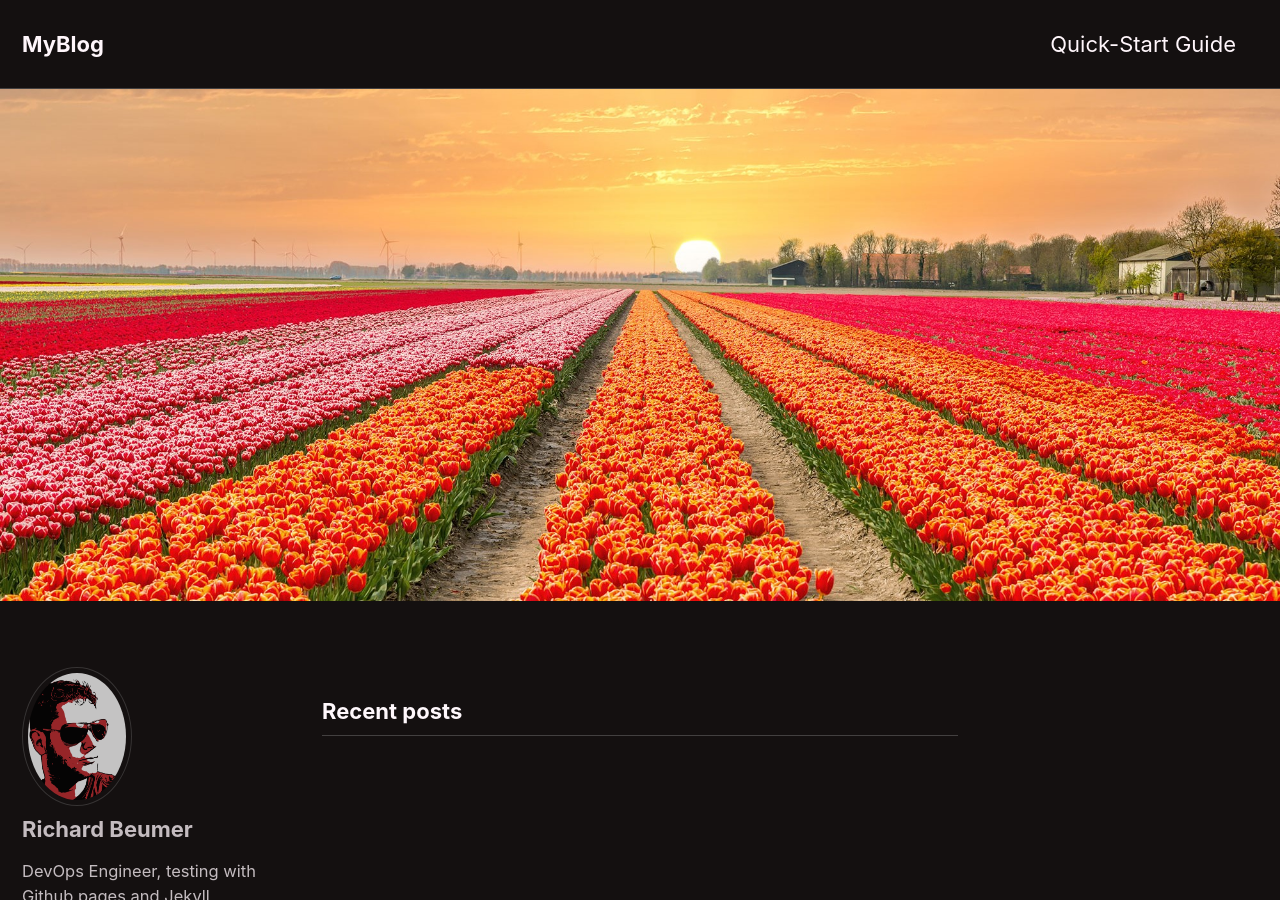
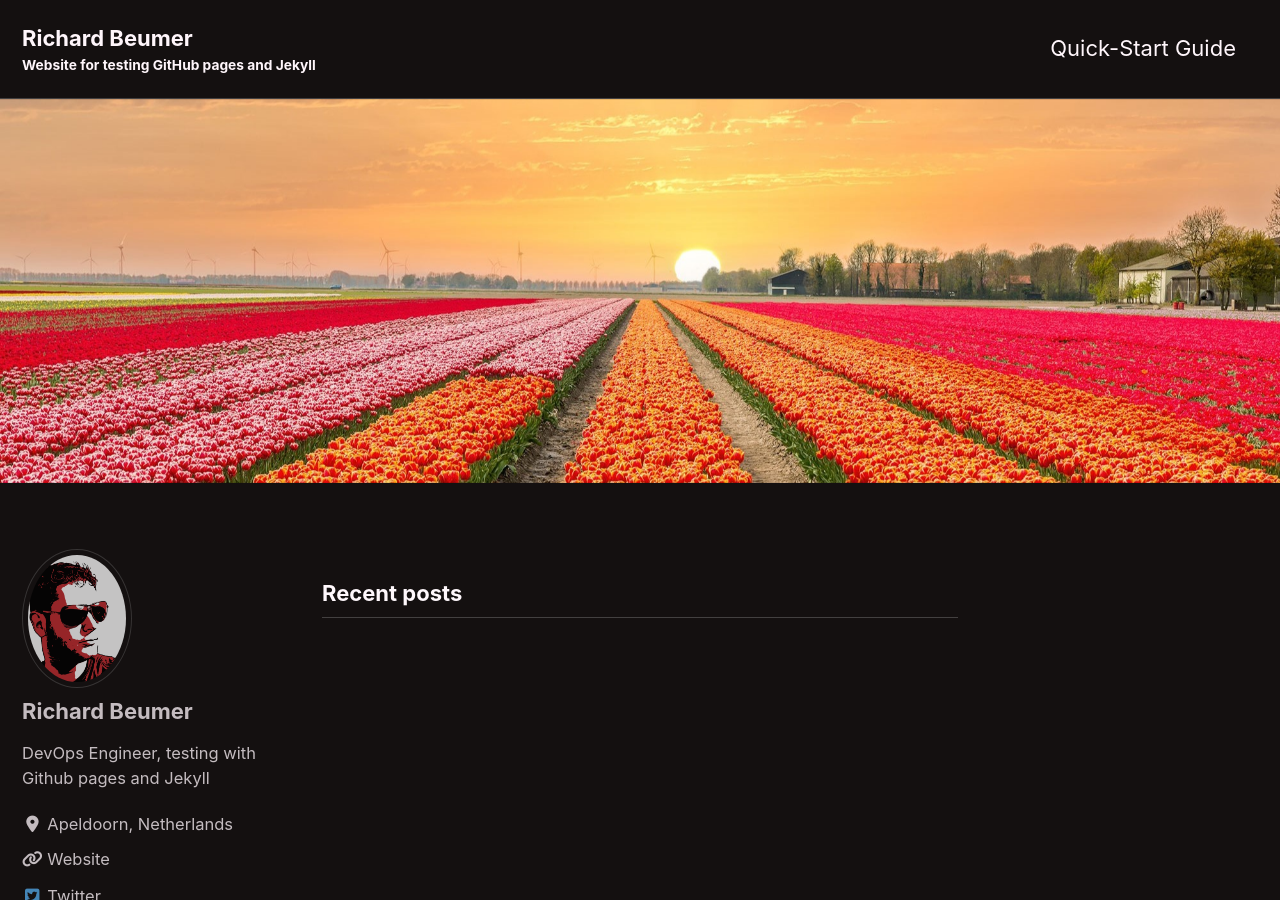
Before and after one commit to richardbeumer/blog, a Jekyll site: the page built from index.html, in a window 1280 px wide and 900 px high. Built offline with Jekyll 4.4.1, drawn with Linux system fonts in a browser that asks for light colours; cached includes are drawn as plain includes; nearby versions of some CDN libraries; the list of posts is cut into pages by our own code.

Commit message:
cropped image some more and changed title

```diff
--- a/_config.yml
+++ b/_config.yml
@@ -16,9 +16,9 @@ minimal_mistakes_skin    : "neon" # "default" "air", "aqua", "contrast", "dark",
 
 # Site Settings
 locale                   : "en-US"
-title                    : "MyBlog"
+title                    : "Richard Beumer"
 title_separator          : "-"
-subtitle                 : # site tagline that appears below site title in masthead
+subtitle                 : Website for testing GitHub pages and Jekyll # site tagline that appears below site title in masthead
 name                     : "Richard Beumer"
 description              : "Weblog created with GitHub Pages and Jekyll"
 url                      : https://blog.rchrd.be # the base hostname & protocol for your site e.g. "https://mmistakes.github.io"
```
Also changed, not shown: images/spring.jpg.
